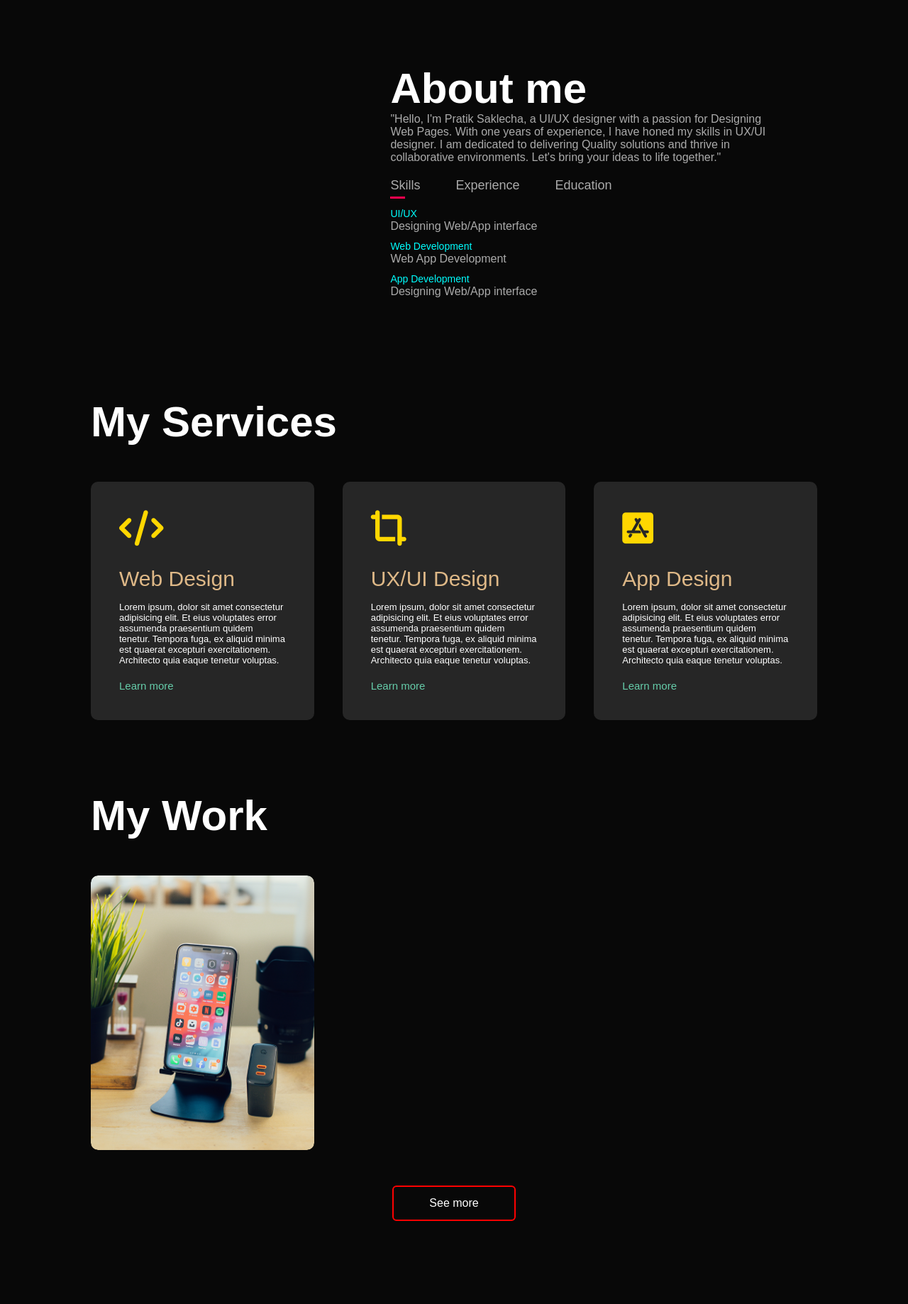
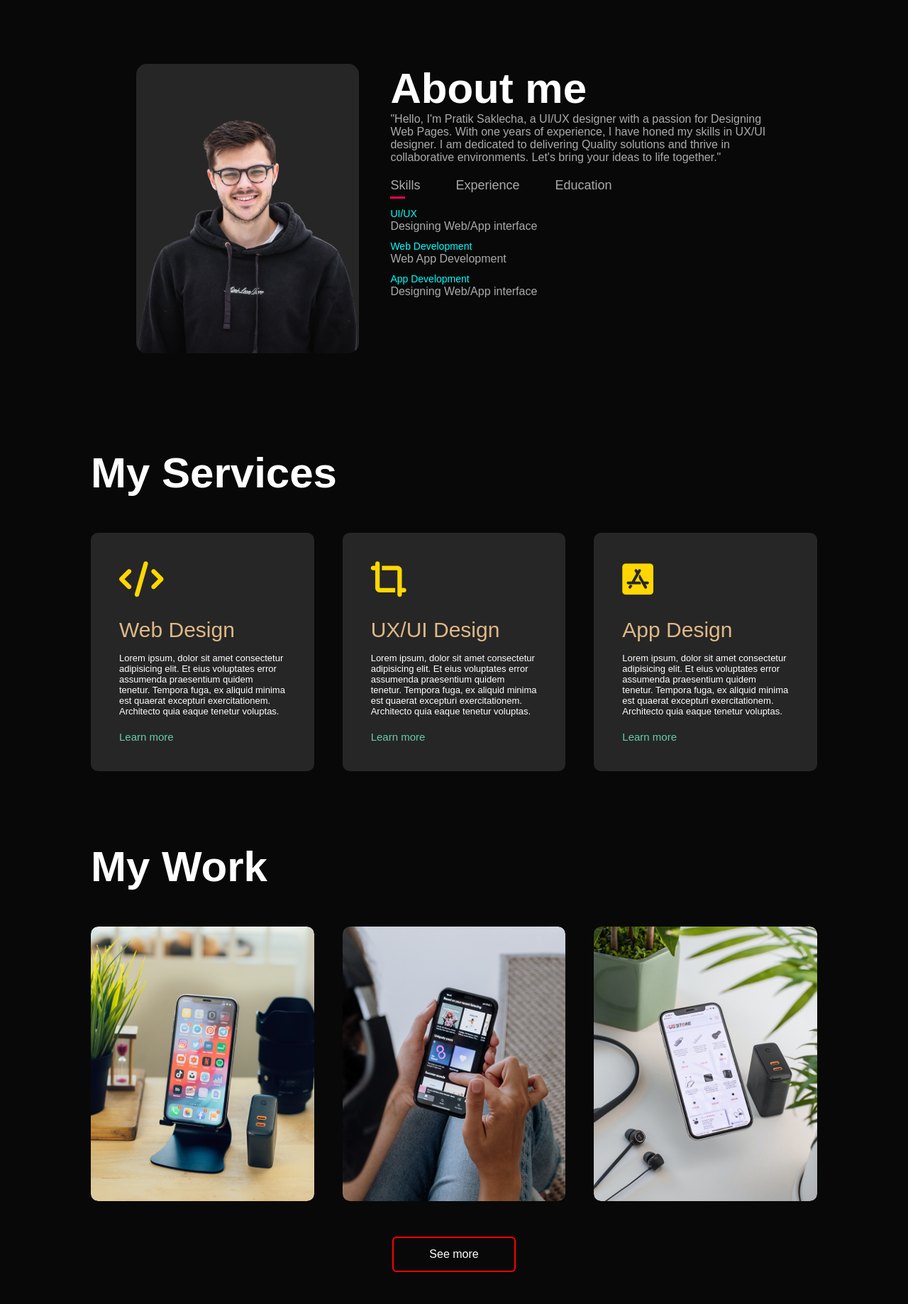
Before and after one commit to pratiksaklecha/Project-1, a plain HTML site: page index.html in a window 1280 px wide. Shown: the part 800-2638 px from the top of the page at 71% size. Drawn offline with Linux system fonts and the light colour scheme; files whose address does not match are found by name.

Commit message:
Update index.html

```diff
--- a/index.html
+++ b/index.html
@@ -14,7 +14,7 @@
     <div id="header">
         <div class="container">
             <nav>
-                <img src="images/Mylogo.png" alt="" class="logo">
+                <img src="Mylogo.png" alt="" class="logo">
                 <ul id="sidemenu">
                     <li><a href="#header">Home</a></li>
                     <li><a href="#about">About</a></li>
@@ -39,7 +39,7 @@
         <div class="container">
             <div class="row">
                 <div class="about-col-1">
-                    <img src="images/user.png" alt="">
+                    <img src="user.png" alt="">
                 </div>
                 <div class="about-col-2">
                     <h1 class="sub-title">About me</h1>
@@ -124,7 +124,7 @@
                     </div>
                 </div>
                 <div class="work">
-                    <img src="images/work-2.png " alt="">
+                    <img src="work-2.png " alt="">
                     <div class="layer">
                         <h3>Shopping App</h3>
                         <p>The app connects you to Talented people around the globe, Download it from Playstore </p>
@@ -134,7 +134,7 @@
 
                 </div>
                 <div class="work">
-                    <img src="images/work-3.png " alt="">
+                    <img src="work-3.png " alt="">
                     <div class="layer">
                         <h3>Document Editor app</h3>
                         <p>The app connects you to Talented people around the globe, Download it from Playstore </p>
@@ -160,7 +160,7 @@
                         <a href="#"><i class="fa-brands fa-instagram"></i></a>
                         <a href="#"><i class="fa-brands fa-linkedin"></i></a>
                     </div>
-                    <a href="images/my-cv.pdf" download class="btn btn2">Download CV</a>
+                    <a href="my-cv.pdf" download class="btn btn2">Download CV</a>
 
 
 
```
